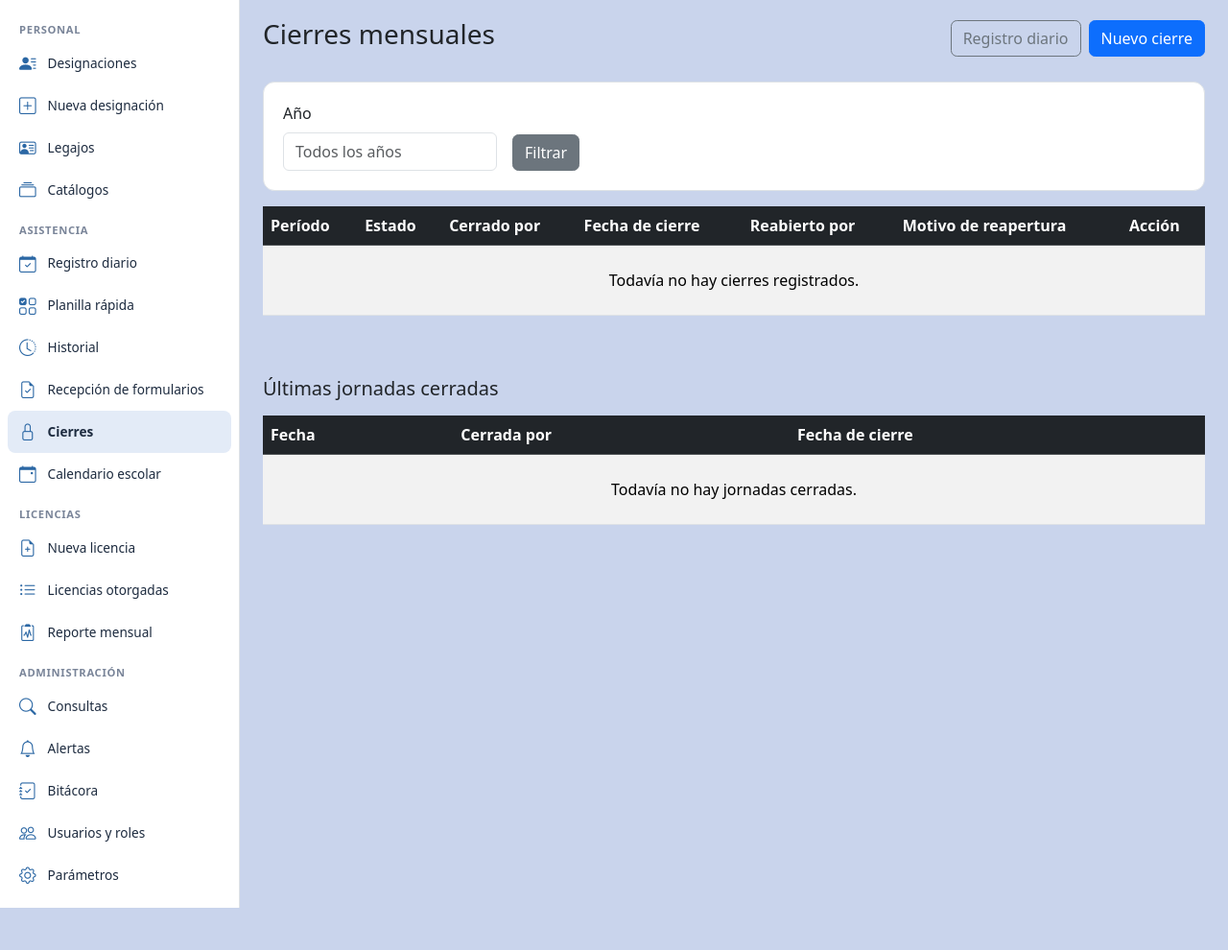
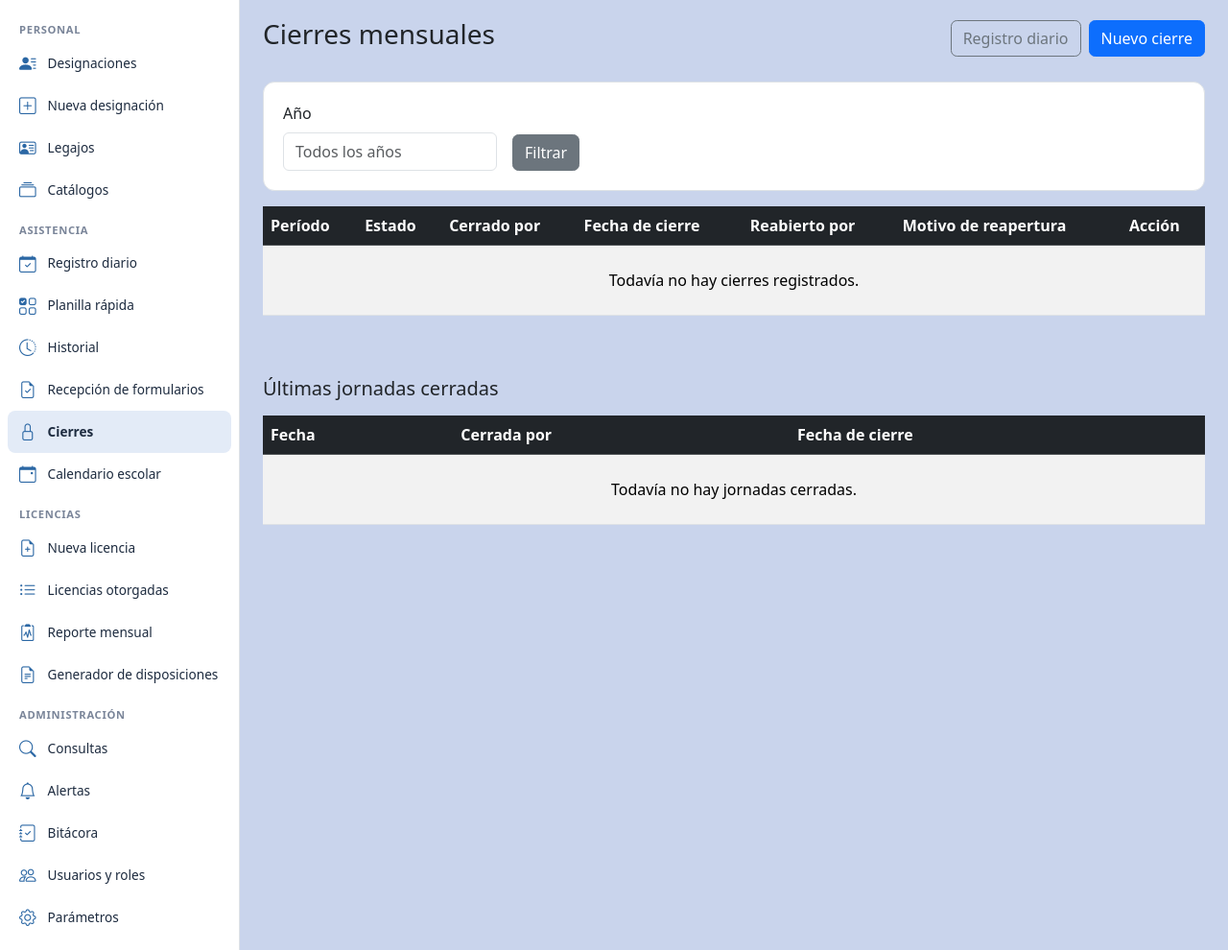
Before and after one commit to IvanAugustoMoralesLopez/Proyecto_Sistema_Asistencia, a Django app: page /asistencia/cierres/ in a window 1280 px wide. Shown: the part 49-1039 px from the top of the page at 96% size. Before the commit the page ends 995 px from the top, so only its background shows below. Run offline with Django 5.2, Linux system fonts and the light colour scheme; the visitor is signed in with stand-in values (Sample User, id 1); data comes from the database, SQL or seed files in the repository; data that the repository does not hold is empty.

Commit message:
Integracion del enlace de Generador de disposiciones en el menu lateral de licencias

```diff
--- a/templates/base.html
+++ b/templates/base.html
@@ -109,6 +109,9 @@
                 <a class="sidebar__link" data-match="/licencias/reporte/" href="{% url 'licencias:reporte_mensual_licencias' anio=anio_actual mes=mes_actual %}">
                     <i class="bi bi-clipboard2-pulse"></i><span>Reporte mensual</span>
                 </a>
+                <a class="sidebar__link" href=" {% url 'licencias:generador_disposiciones' %}">
+                    <i class="bi bi-file-earmark-text"></i><span>Generador de disposiciones</span>
+                </a>
                 {% endif %}
                 {% endif %}
 
```
